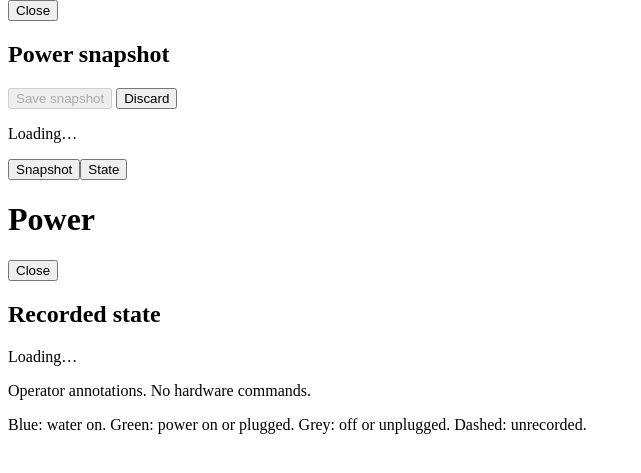
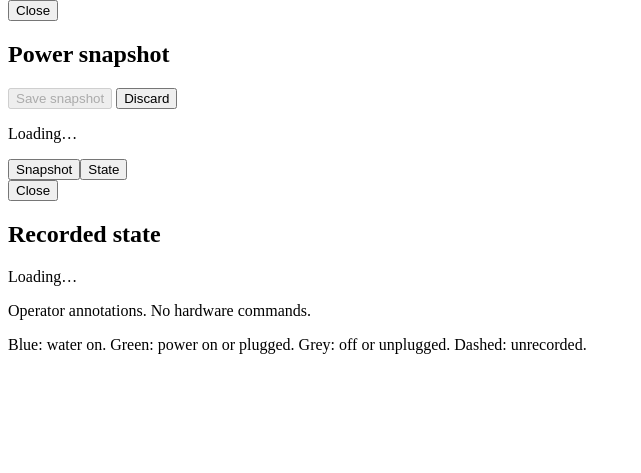
Before and after one commit to queezz/pihtivacuum, a Python web app: template src/pihti/templates/power.html in a window 1280 px wide. Shown: the part 44-517 px from the top of the page, without its empty margins (0-641 px from the left). Run offline with Jinja, Linux system fonts and the light colour scheme; the template is opened without the code that fills it, so the values that code supplies are empty.

Commit message:
Remove the redundant Power page heading
agent: Codex

```diff
--- a/src/pihti/templates/power.html
+++ b/src/pihti/templates/power.html
@@ -14,7 +14,6 @@
   </aside>
   <main class="page-main">
     <div class="rail-toggles"><button data-drawer="power-controls" aria-controls="power-controls" aria-expanded="false">Snapshot</button><button data-drawer="power-context" aria-controls="power-context" aria-expanded="false">State</button></div>
-    <h1>Power</h1>
     <div id="power-drawing" aria-label="Power diagram"></div>
   </main>
   <aside class="rail rail-right" id="power-context">
```
